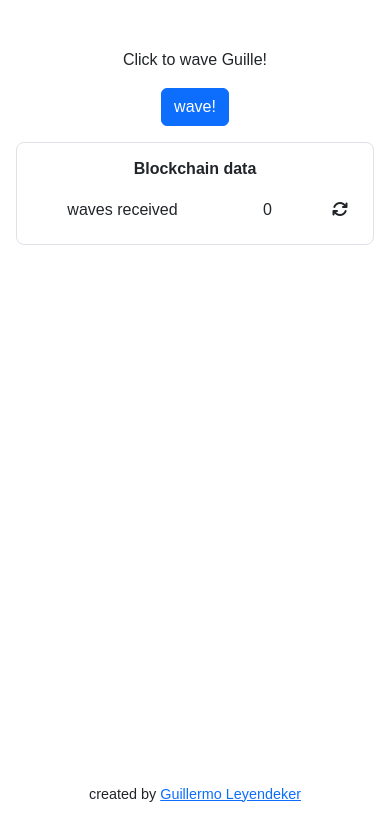
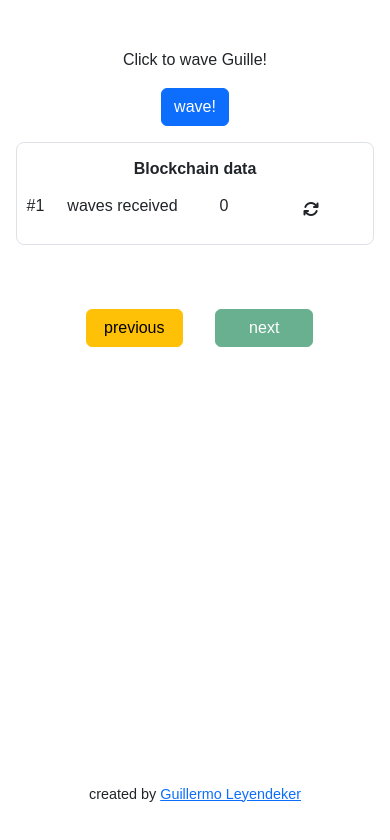
Before and after one commit to gleyendeker/1-frontend-waves, a Vue app: page /wave in a window 390 px wide. Shown: the top 840 px of the page. Built offline with nearby package versions, Linux system fonts and the light colour scheme.

Commit message:
fix mobile layout. Add navifation buttons

```diff
--- a/src/views/wallet-status-page.vue
+++ b/src/views/wallet-status-page.vue
@@ -61,7 +61,8 @@
 
   <div class="row col-12 mt-5">
     <button class="col-3 offset-3 btn btn-primary btn-warning mt-3" @click="goToHomePage">previous</button>
-    <button class="col-3 offset-1 btn btn-primary btn-success mt-3" @click="goToWavePage">next</button>
+    <button :disabled="!this.$store.state.walletConnected"
+            class="col-3 offset-1 btn btn-primary btn-success mt-3" @click="goToWavePage">next</button>
   </div>
 
 </template>
--- a/src/views/wave-page.vue
+++ b/src/views/wave-page.vue
@@ -7,27 +7,39 @@
     <div class="text-center">
         <button class="btn btn-primary mx-3 mt-3"
                 :class="this.$store.state.mining ? 'disabled' : '' "
-                @click="wave">{{ waveButtonMessage }}</button>
+                @click="wave">{{ waveButtonMessage }}
+        </button>
     </div>
 
+
     <!-- status table -->
-    <div class="row m-3 justify-content-center">
-        <div class="col-12 col-md-4 border border-1 rounded-3 p-3">
-            <h1 class="text-center title">Blockchain data</h1>
+    <div class="m-3 text-center">
+        <div class="col-12 col-md-10 offset-md-1 border border-1 rounded-3 p-3">
 
-            <div class="row mt-3">
+            <h1 class="title">Blockchain data</h1>
 
-                <div class="col-7 pt-1">waves received</div>
-                <div class="col-3 pt-1">{{ this.$store.state.wavesReceived }}</div>
-                <button class="col-2 btn pt-1 border-0" @click="getWaves">
+            <div class="mt-3 row table-row">
+                <!-- column 1 -->
+                <div class="col-1 px-0">#1</div>
+                <!-- column 2 -->
+                <div class="col-5">waves received</div>
+                <!-- column 3 -->
+                <div class="col-2">
+                    {{ this.$store.state.wavesReceived }}
+                </div>
+                <!-- column 4 -->
+                <button class="col-4 btn pt-1 px-0 border-0" @click="getWaves">
                     <i class="fa-solid fa-arrows-rotate"></i>
                 </button>
-
             </div>
 
         </div>
     </div>
 
+    <div class="row col-12 mt-5">
+        <button class="col-3 offset-3 btn btn-primary btn-warning mt-3" @click="goToStatusPage">previous</button>
+        <button class="col-3 offset-1 btn btn-primary btn-success mt-3" disabled >next</button>
+    </div>
 
 </template>
 
@@ -111,7 +123,11 @@
 
                 this.getWaves();
 
-            }
+            },
+
+            goToStatusPage() {
+                this.$router.push({ name: "status-page" });
+            },
 
         },
     };
```
